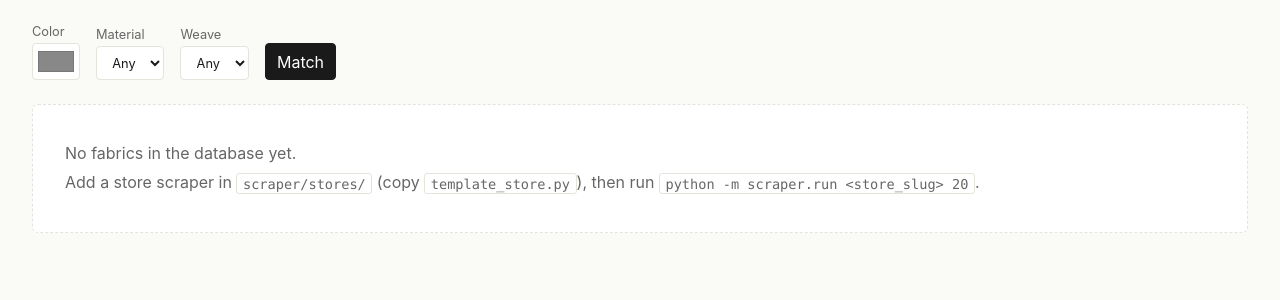
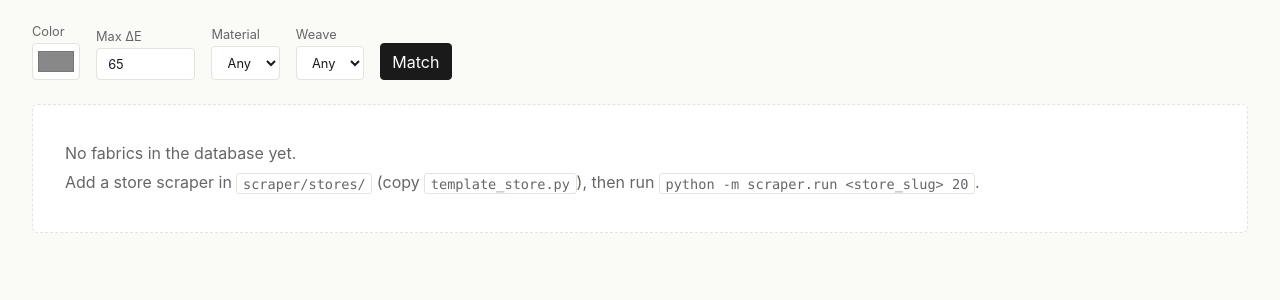
Before and after one commit to GermanTortoise/fabric-colors, a Flask app: page / in a window 1280 px wide. Shown: the part 57-357 px from the top of the page. Run offline with Flask 3, Linux system fonts and the light colour scheme; data that the repository does not hold is empty.

Commit message:
feat: add default max delta E

```diff
--- a/app/main.py
+++ b/app/main.py
@@ -24,11 +24,18 @@ def hex_to_lab(hex_str: str) -> tuple[float, float, float]:
     return float(lab[0]), float(lab[1]), float(lab[2])
 
 
+DEFAULT_TOLERANCE = 65.0
+
+
 @app.route("/")
 def index():
     material = request.args.get("material", "").strip()
     weave = request.args.get("weave", "").strip()
     target = request.args.get("color", "").strip()
+    try:
+        tolerance = float(request.args.get("tolerance", DEFAULT_TOLERANCE))
+    except ValueError:
+        tolerance = DEFAULT_TOLERANCE
 
     where = ["hex IS NOT NULL"]
     params: list = []
@@ -72,7 +79,8 @@ def index():
                     + (r["lab_a"] - ta) ** 2
                     + (r["lab_b"] - tb) ** 2
                 )
-            rows.sort(key=lambda r: (r["delta_e"] is None, r["delta_e"]))
+            rows = [r for r in rows if r.get("delta_e") is not None and r["delta_e"] <= tolerance]
+            rows.sort(key=lambda r: r["delta_e"])
         except ValueError:
             pass
 
@@ -84,6 +92,7 @@ def index():
         current_material=material,
         current_weave=weave,
         current_color=target or "#888888",
+        current_tolerance=tolerance,
     )
 
 
--- a/app/templates/index.html
+++ b/app/templates/index.html
@@ -4,6 +4,10 @@
   <label>
     Color
     <input type="color" name="color" value="{{ current_color }}">
+  </label>
+  <label>
+    Max &Delta;E
+    <input type="number" name="tolerance" value="{{ '%g' % current_tolerance }}" min="0" max="200" step="5">
   </label>
   <label>
     Material
```
